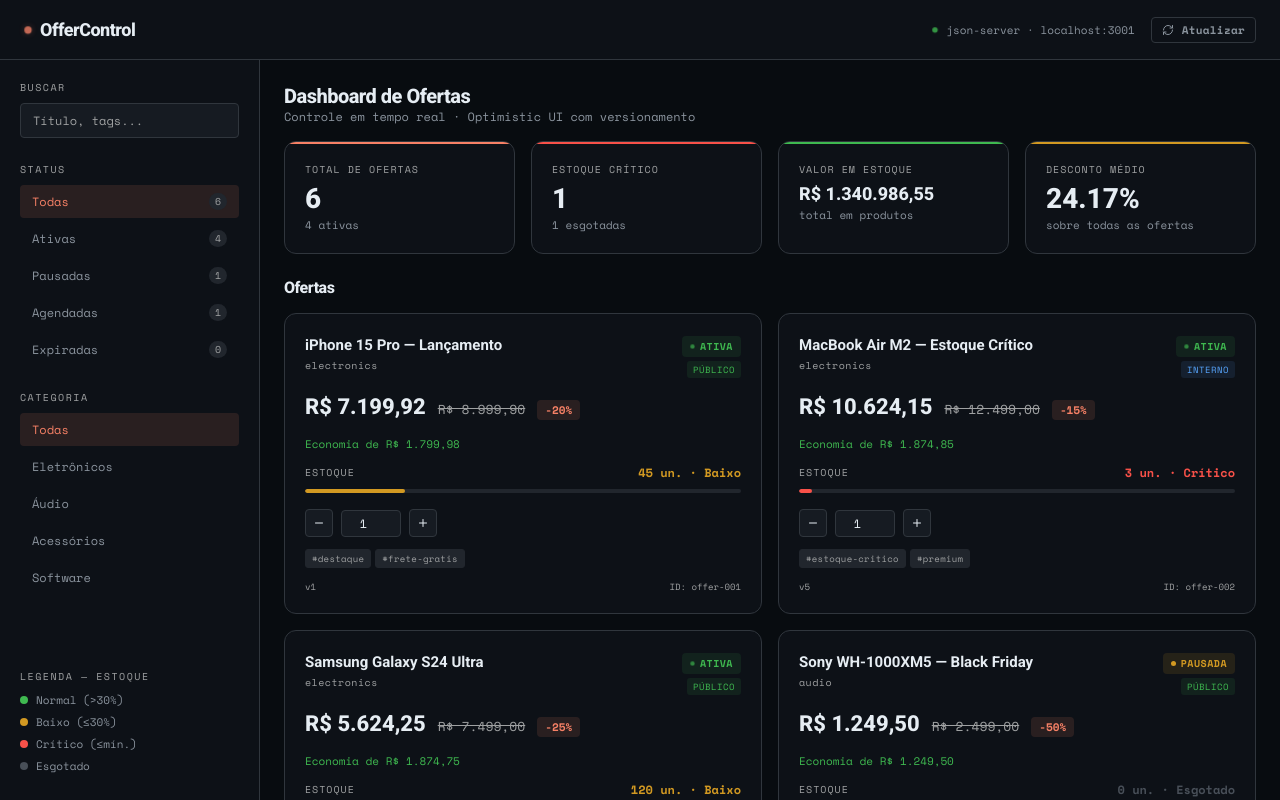
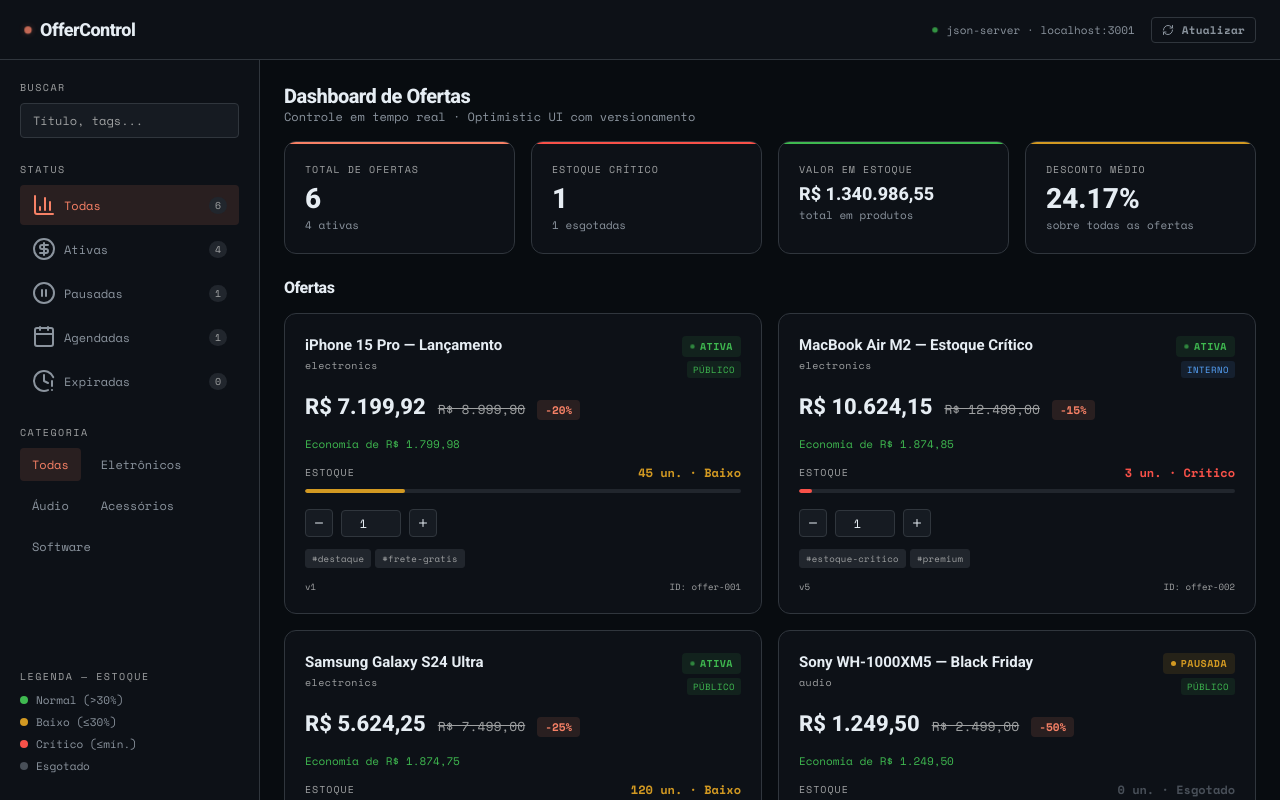
Before and after one commit to julianoventola/nextar-stock, a React (Vite) app: page / in a window 1280 px wide. Built offline with nearby package versions, Linux system fonts and the light colour scheme; data requests are answered from the project's data file.

Commit message:
refactor: changes Sidebar for Filters component implementing icons

```diff
--- a/src/App.tsx
+++ b/src/App.tsx
@@ -1,6 +1,6 @@
 import { useEffect } from 'react'
 import { AppHeader } from './components/layout/AppHeader'
-import { Sidebar } from './components/layout/Sidebar'
+import { Filters } from './components/layout/Filters'
 import { MetricsPanel } from './components/offers/MetricsPanel'
 import { OffersGrid } from './components/offers/OffersGrid'
 import { useOfferActions } from './hooks/useOffers'
@@ -43,7 +43,7 @@ export default function App() {
     <div className="app-shell">
       <AppHeader />
       <div className="main-content">
-        <Sidebar />
+        <Filters />
         <main className="content-area">
           <GlobalErrorBanner />
           <div>
--- /dev/null
+++ b/src/components/layout/Filters.css
@@ -0,0 +1,118 @@
+/* ─── Sidebar ────────────────────────────────────────────────────────────────── */
+.sidebar {
+  background: var(--color-surface);
+  border-right: 1px solid var(--color-border);
+  padding: var(--space-5);
+  overflow-y: auto;
+  display: flex;
+  flex-direction: column;
+  gap: var(--space-6);
+}
+
+.sidebar__section-label {
+  font-family: var(--font-mono);
+  font-size: 10px;
+  color: var(--color-text-muted);
+  letter-spacing: 1.5px;
+  text-transform: uppercase;
+  margin-bottom: var(--space-2);
+}
+
+/* ─── Filter Controls ────────────────────────────────────────────────────────── */
+.filter-group {
+  display: flex;
+  flex-direction: column;
+  gap: var(--space-1);
+}
+
+.filter-btn {
+  display: flex;
+  align-items: center;
+  gap: var(--space-2);
+  padding: var(--space-2) var(--space-3);
+  border-radius: var(--radius-sm);
+  border: none;
+  background: transparent;
+  color: var(--color-text-secondary);
+  font-family: var(--font-mono);
+  font-size: 12px;
+  cursor: pointer;
+  transition: all var(--transition-fast);
+  text-align: left;
+  width: 100%;
+}
+
+.filter-btn:hover {
+  background: var(--color-surface-2);
+  color: var(--color-text-primary);
+}
+
+.filter-btn.active {
+  background: var(--color-accent-dim);
+  color: var(--color-accent);
+}
+
+.filter-btn__count {
+  margin-left: auto;
+  font-size: 10px;
+  padding: 1px 6px;
+  border-radius: 10px;
+  background: var(--color-surface-3);
+  color: var(--color-text-muted);
+}
+
+/* ─── Filter Categories ────────────────────────────────────────────────────────── */
+.filter-categories-group {
+  display: flex;
+  gap: var(--space-2);
+  flex-wrap: wrap;
+}
+
+.filter-categories-btn {
+  display: flex;
+  align-items: center;
+  gap: var(--space-2);
+  padding: var(--space-2) var(--space-3);
+  border-radius: var(--radius-sm);
+  border: none;
+  background: transparent;
+  color: var(--color-text-secondary);
+  font-family: var(--font-mono);
+  font-size: 12px;
+  cursor: pointer;
+  transition: all var(--transition-fast);
+  text-align: left;
+  width: min-content;
+}
+
+.filter-categories-btn:hover {
+  background: var(--color-surface-2);
+  color: var(--color-text-primary);
+}
+
+.filter-categories-btn.active {
+  background: var(--color-accent-dim);
+  color: var(--color-accent);
+}
+
+/* ─── Search ─────────────────────────────────────────────────────────────────── */
+.search-input {
+  width: 100%;
+  padding: var(--space-2) var(--space-3);
+  background: var(--color-surface-2);
+  border: 1px solid var(--color-border);
+  border-radius: var(--radius-sm);
+  color: var(--color-text-primary);
+  font-family: var(--font-mono);
+  font-size: 12px;
+  outline: none;
+  transition: border-color var(--transition-fast);
+}
+
+.search-input:focus {
+  border-color: var(--color-accent);
+}
+
+.search-input::placeholder {
+  color: var(--color-text-muted);
+}
--- a/src/components/layout/Sidebar.tsx
+++ b/src/components/layout/Filters.tsx
@@ -2,13 +2,15 @@ import { useOffersStore } from '../../store/offersStore'
 import { useShallow } from 'zustand/react/shallow'
 import { useOfferActions } from '../../hooks/useOffers'
 import { type OfferStatus, type OfferCategory } from '../../types/index'
+import { ChartColumn, CircleDollarSign, CirclePause, Calendar, ClockAlert } from "lucide-react";
+import './Filters.css'
 
-const STATUS_OPTIONS: { value: OfferStatus | 'all'; label: string }[] = [
-  { value: 'all', label: 'Todas' },
-  { value: 'active', label: 'Ativas' },
-  { value: 'paused', label: 'Pausadas' },
-  { value: 'scheduled', label: 'Agendadas' },
-  { value: 'expired', label: 'Expiradas' },
+const STATUS_OPTIONS: { value: OfferStatus | 'all'; label: string, icon: React.ReactNode }[] = [
+  { value: 'all', label: 'Todas', icon: <ChartColumn /> },
+  { value: 'active', label: 'Ativas', icon: <CircleDollarSign /> },
+  { value: 'paused', label: 'Pausadas', icon: <CirclePause /> },
+  { value: 'scheduled', label: 'Agendadas', icon: <Calendar /> },
+  { value: 'expired', label: 'Expiradas', icon: <ClockAlert /> },
 ]
 
 const CATEGORY_OPTIONS: { value: OfferCategory | 'all'; label: string }[] = [
@@ -19,7 +21,7 @@ const CATEGORY_OPTIONS: { value: OfferCategory | 'all'; label: string }[] = [
   { value: 'software', label: 'Software' },
 ]
 
-export function Sidebar() {
+export function Filters() {
   const { filterStatus, filterCategory, offers, searchQuery } = useOffersStore(useShallow(s => ({
     filterStatus: s.filterStatus,
     filterCategory: s.filterCategory,
@@ -56,7 +58,7 @@ export function Sidebar() {
               className={`filter-btn ${filterStatus === opt.value ? 'active' : ''}`}
               onClick={() => setFilterStatus(opt.value)}
             >
-              {opt.label}
+              {opt.icon} {opt.label}
               <span className="filter-btn__count">{countByStatus(opt.value)}</span>
             </button>
           ))}
@@ -66,11 +68,11 @@ export function Sidebar() {
       {/* Category filter */}
       <div>
         <div className="sidebar__section-label">Categoria</div>
-        <div className="filter-group">
+        <div className="filter-categories-group">
           {CATEGORY_OPTIONS.map(opt => (
             <button
               key={opt.value}
-              className={`filter-btn ${filterCategory === opt.value ? 'active' : ''}`}
+              className={`filter-categories-btn ${filterCategory === opt.value ? 'active' : ''}`}
               onClick={() => setFilterCategory(opt.value)}
             >
               {opt.label}
--- a/src/index.css
+++ b/src/index.css
@@ -198,90 +198,6 @@ body {
   animation: pulse 2s ease-in-out infinite;
 }
 
-/* ─── Sidebar ────────────────────────────────────────────────────────────────── */
-.sidebar {
-  background: var(--color-surface);
-  border-right: 1px solid var(--color-border);
-  padding: var(--space-5);
-  overflow-y: auto;
-  display: flex;
-  flex-direction: column;
-  gap: var(--space-6);
-}
-
-.sidebar__section-label {
-  font-family: var(--font-mono);
-  font-size: 10px;
-  color: var(--color-text-muted);
-  letter-spacing: 1.5px;
-  text-transform: uppercase;
-  margin-bottom: var(--space-2);
-}
-
-/* ─── Filter Controls ────────────────────────────────────────────────────────── */
-.filter-group {
-  display: flex;
-  flex-direction: column;
-  gap: var(--space-1);
-}
-
-.filter-btn {
-  display: flex;
-  align-items: center;
-  gap: var(--space-2);
-  padding: var(--space-2) var(--space-3);
-  border-radius: var(--radius-sm);
-  border: none;
-  background: transparent;
-  color: var(--color-text-secondary);
-  font-family: var(--font-mono);
-  font-size: 12px;
-  cursor: pointer;
-  transition: all var(--transition-fast);
-  text-align: left;
-  width: 100%;
-}
-
-.filter-btn:hover {
-  background: var(--color-surface-2);
-  color: var(--color-text-primary);
-}
-
-.filter-btn.active {
-  background: var(--color-accent-dim);
-  color: var(--color-accent);
-}
-
-.filter-btn__count {
-  margin-left: auto;
-  font-size: 10px;
-  padding: 1px 6px;
-  border-radius: 10px;
-  background: var(--color-surface-3);
-  color: var(--color-text-muted);
-}
-
-/* ─── Search ─────────────────────────────────────────────────────────────────── */
-.search-input {
-  width: 100%;
-  padding: var(--space-2) var(--space-3);
-  background: var(--color-surface-2);
-  border: 1px solid var(--color-border);
-  border-radius: var(--radius-sm);
-  color: var(--color-text-primary);
-  font-family: var(--font-mono);
-  font-size: 12px;
-  outline: none;
-  transition: border-color var(--transition-fast);
-}
-
-.search-input:focus {
-  border-color: var(--color-accent);
-}
-
-.search-input::placeholder {
-  color: var(--color-text-muted);
-}
 
 /* ─── Metrics Grid ───────────────────────────────────────────────────────────── */
 .metrics-grid {
```
